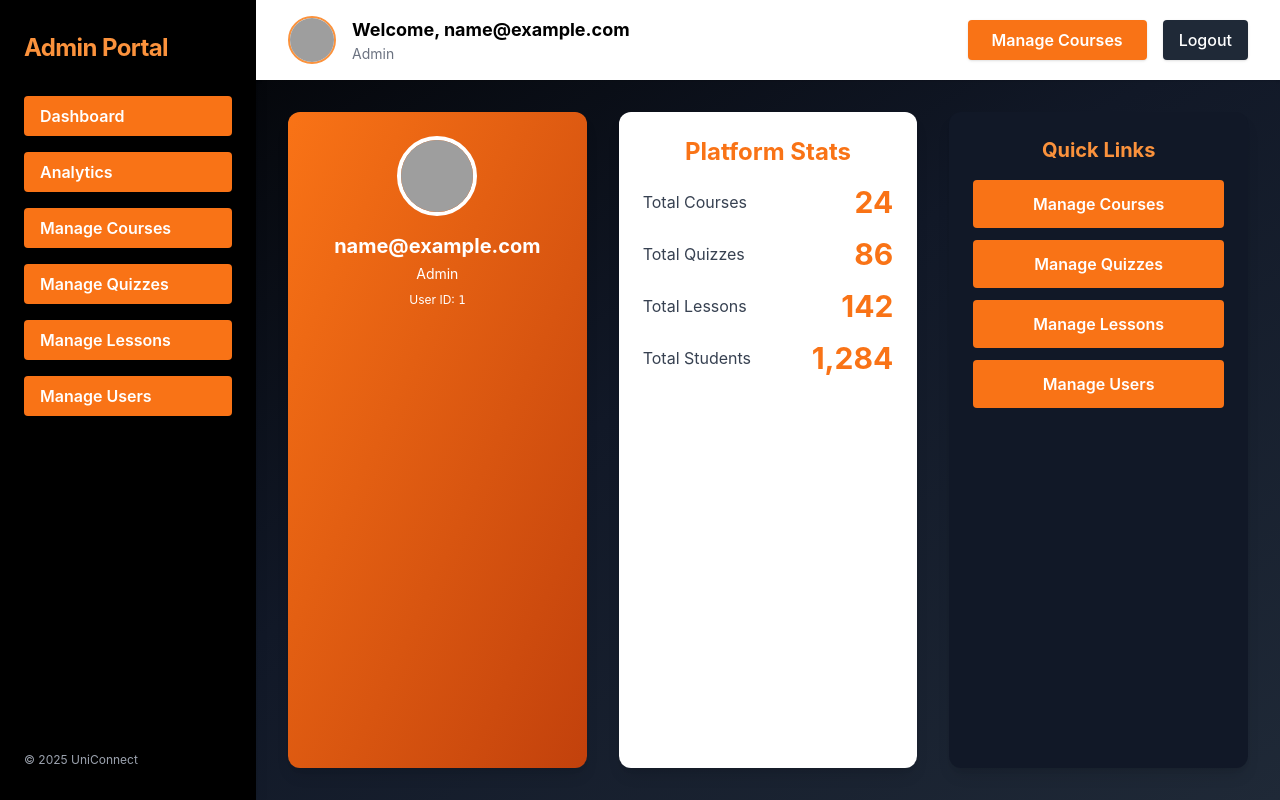
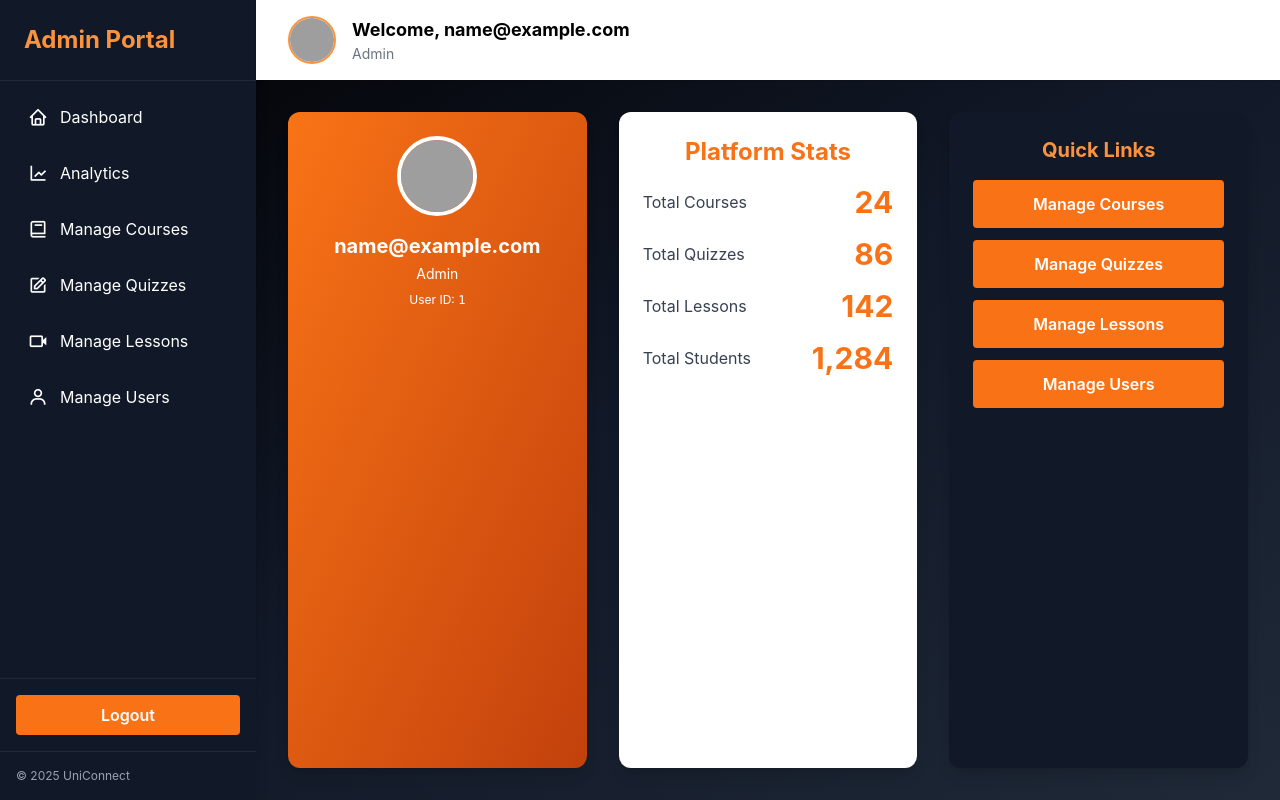
Before and after one commit to micymike/uniconnect-learningHub, a React (Create React App) app in the folder frontend-1/: page /admin in a window 1280 px wide. Built offline with nearby package versions, Linux system fonts and the light colour scheme; no server answers; sample sign-in values are in the browser's storage; grey boxes are pictures that could not be loaded.

Commit message:
Restructured Admin dashboard and added icons

```diff
--- a/frontend-1/src/pages/AdminDashboard.tsx
+++ b/frontend-1/src/pages/AdminDashboard.tsx
@@ -1,13 +1,24 @@
 import React from "react";
-import { useNavigate } from "react-router-dom";
+import { useNavigate, useLocation } from "react-router-dom";
+
+// Define admin navigation items with icons
+const adminNavItems = [
+  { label: "Dashboard", path: "/admin/dashboard", icon: "bx bx-home" },
+  { label: "Analytics", path: "/admin/analytics", icon: "bx bx-line-chart" },
+  { label: "Manage Courses", path: "/admin/courses", icon: "bx bx-book" },
+  { label: "Manage Quizzes", path: "/admin/quizzes", icon: "bx bx-edit" },
+  { label: "Manage Lessons", path: "/admin/lessons", icon: "bx bx-video" },
+  { label: "Manage Users", path: "/admin/users", icon: "bx bx-user" },
+];
 
 export default function AdminDashboard() {
   const navigate = useNavigate();
+  const location = useLocation();
 
   // Get user from localStorage
   const user = JSON.parse(localStorage.getItem("user") || "{}");
 
-  // Extract full name from Supabase user_metadata
+  // Extract full name from  user_metadata
   const fullName = user?.user_metadata?.full_name ||
                   user?.fullName ||
                   user?.email ||
@@ -27,58 +38,45 @@ export default function AdminDashboard() {
 
   return (
     <div className="min-h-screen flex bg-gradient-to-br from-black via-gray-900 to-gray-800">
-      {/* Sidebar */}
-      <aside className="w-64 bg-black text-white flex flex-col py-8 px-6 shadow-lg">
-        <div className="text-2xl font-bold mb-8 tracking-tight text-orange-400">
+      {/* Updated Sidebar */}
+      <aside className="w-64 bg-gray-900 text-white flex flex-col shadow-lg">
+        <div className="p-6 text-2xl font-bold text-orange-400 border-b border-gray-800">
           Admin Portal
         </div>
-        <nav className="flex flex-col gap-4">
+        <nav className="flex-1 p-4">
+          <ul className="space-y-4">
+            {adminNavItems.map((item) => (
+              <li key={item.path}>
+                <button
+                  className={`flex items-center w-full px-3 py-2 rounded hover:bg-gray-800 transition text-left ${
+                    location.pathname === item.path ? "bg-gray-800" : ""
+                  }`}
+                  onClick={() => navigate(item.path)}
+                >
+                  <i className={`${item.icon} text-xl mr-3`}></i>
+                  <span>{item.label}</span>
+                </button>
+              </li>
+            ))}
+          </ul>
+        </nav>
+        <div className="p-4 border-t border-gray-800">
           <button
-            className="text-left py-2 px-4 rounded bg-orange-500 hover:bg-orange-600 transition font-semibold"
-            disabled
+            className="w-full bg-orange-500 hover:bg-orange-600 text-white py-2 rounded font-semibold transition"
+            onClick={handleLogout}
           >
-            Dashboard
+            Logout
           </button>
-          <button
-            className="text-left py-2 px-4 rounded bg-orange-500 hover:bg-orange-600 text-white font-semibold transition"
-            onClick={() => navigate("/admin/analytics")}
-          >
-            Analytics
-          </button>
-          <button
-            className="text-left py-2 px-4 rounded bg-orange-500 hover:bg-orange-600 text-white font-semibold transition"
-            onClick={() => navigate("/admin/courses")}
-          >
-            Manage Courses
-          </button>
-          <button
-            className="text-left py-2 px-4 rounded bg-orange-500 hover:bg-orange-600 text-white font-semibold transition"
-            onClick={() => navigate("/admin/quizzes")}
-          >
-            Manage Quizzes
-          </button>
-          <button
-            className="text-left py-2 px-4 rounded bg-orange-500 hover:bg-orange-600 text-white font-semibold transition"
-            onClick={() => navigate("/admin/lessons")}
-          >
-            Manage Lessons
-          </button>
-          <button
-            className="text-left py-2 px-4 rounded bg-orange-500 hover:bg-orange-600 text-white font-semibold transition"
-            onClick={() => navigate("/admin/users")}
-          >
-            Manage Users
-          </button>
-        </nav>
-        <div className="mt-auto pt-8 text-xs text-gray-400">
+        </div>
+        <div className="p-4 text-xs text-gray-400 border-t border-gray-800">
           &copy; {new Date().getFullYear()} UniConnect
         </div>
       </aside>
 
       {/* Main Content */}
       <div className="flex-1 flex flex-col">
-        {/* Top Bar */}
-        <header className="bg-white shadow flex items-center justify-between px-8 py-4">
+        {/* Top Bar - Removed logout button */}
+        <header className="bg-white shadow flex items-center px-8 py-4">
           <div className="flex items-center gap-4">
             <img
               src={`https://ui-avatars.com/api/?name=${encodeURIComponent(
@@ -95,20 +93,6 @@ export default function AdminDashboard() {
                 {userRole}
               </div>
             </div>
-          </div>
-          <div className="flex gap-4">
-            <button
-              className="bg-orange-500 hover:bg-orange-600 text-white px-6 py-2 rounded font-semibold shadow"
-              onClick={() => navigate("/admin/courses")}
-            >
-              Manage Courses
-            </button>
-            <button
-              className="bg-gray-800 hover:bg-gray-700 text-white px-4 py-2 rounded font-medium shadow"
-              onClick={handleLogout}
-            >
-              Logout
-            </button>
           </div>
         </header>
 
```
